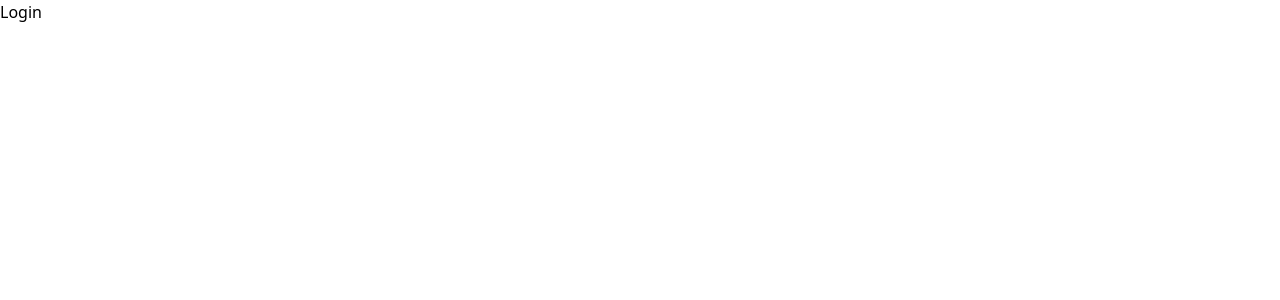
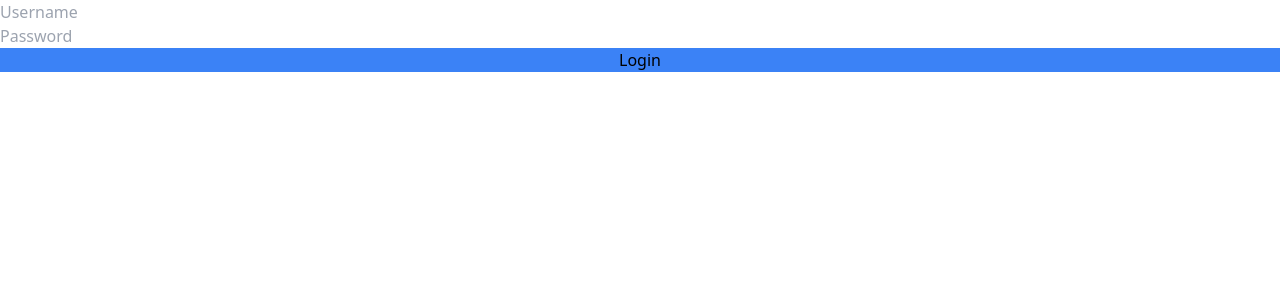
Before and after one commit to stanleygarbo/clg-super-app, a React (Vite) app in the folder frontend/: page / in a window 1280 px wide. Shown: the top 300 px of the page. Built offline with nearby package versions, Linux system fonts and the light colour scheme.

Commit message:
added rest client

```diff
--- a/frontend/src/pages/auth/Login.tsx
+++ b/frontend/src/pages/auth/Login.tsx
@@ -1,5 +1,13 @@
 const Login = () => {
-  return <div className="">Login</div>;
+  return (
+    <div className="">
+      <form action="" className="bg-blue-500 flex flex-col">
+        <input className="" type="text" placeholder="Username" />
+        <input type="text" placeholder="Password" />
+        <button>Login</button>
+      </form>
+    </div>
+  );
 };
 
 export default Login;
```
Also changed, not shown: 1 other file (tests, documents, lock files or other folders).
